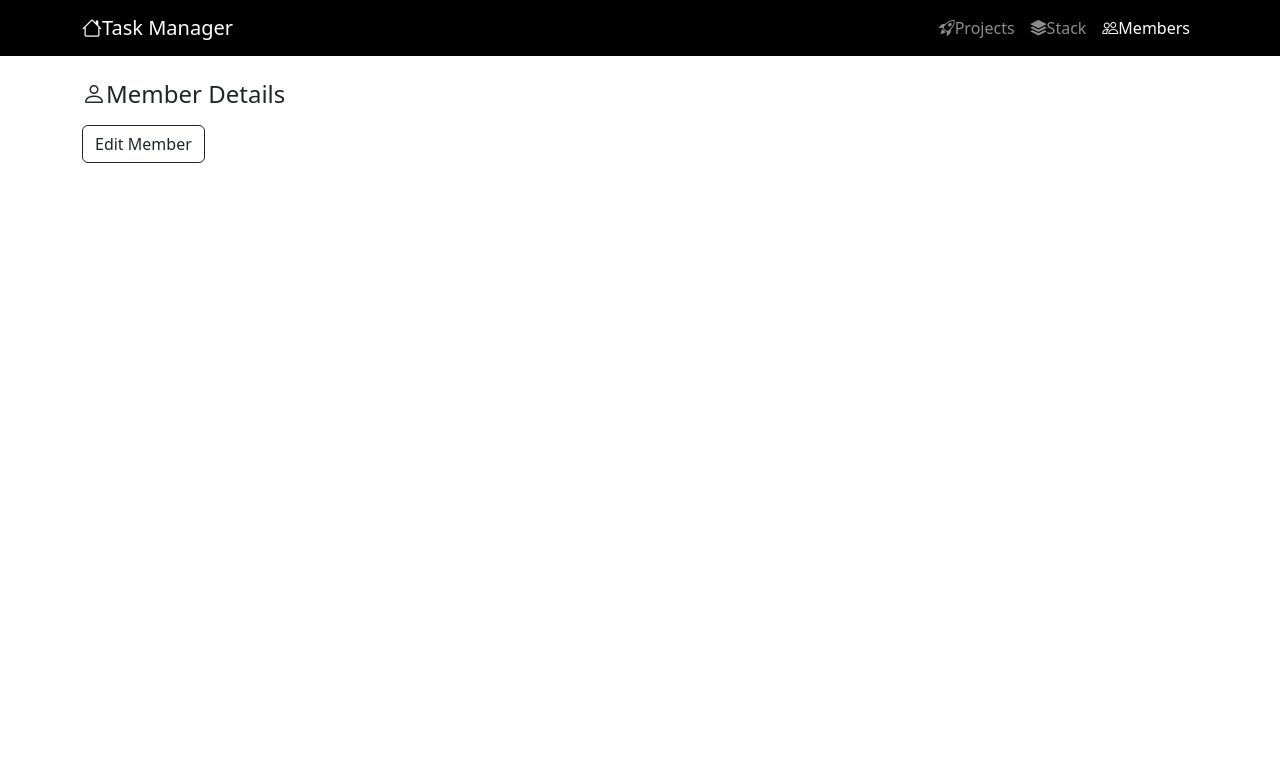
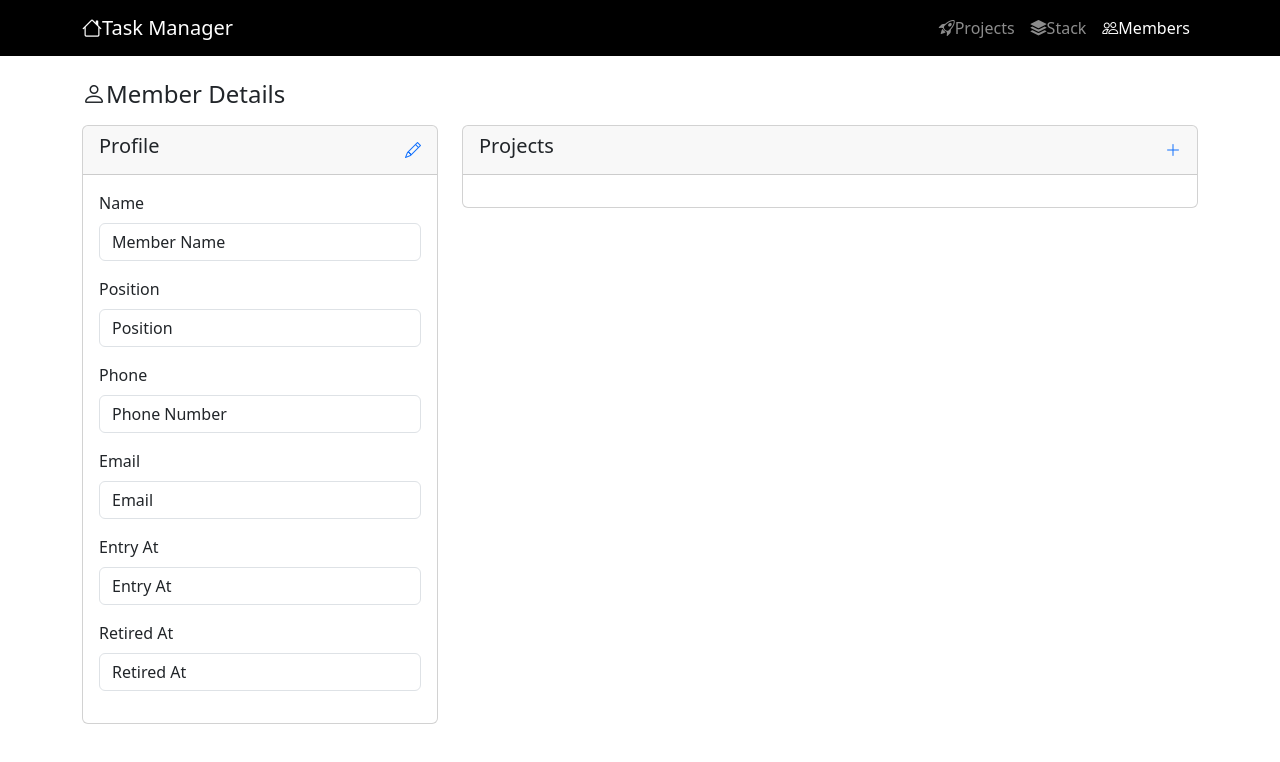
Before and after one commit to AungNyanHtet18/Task-Management, a React (Vite) app: page /member/details/1 in a window 1280 px wide. Shown: the top 762 px of the page. Built offline with nearby package versions, Linux system fonts and the light colour scheme.

Commit message:
adding member detail

```diff
--- a/src/pages/member/member-detail.tsx
+++ b/src/pages/member/member-detail.tsx
@@ -1,6 +1,8 @@
 import { Link, useParams } from "react-router";
 import Page from "../../ui/page";
 import { useEffect } from "react";
+import Card from "../../ui/card";
+import { FormGroup } from "../../ui/form-group";
 
 export default function MemberDetails() {
 
@@ -12,12 +14,68 @@ export default function MemberDetails() {
 
      return (
         <Page title="Member Details" icon="bi-person">
-            <div>
-                <Link to={`/member/edit?id=${params.id}`} className="btn btn-outline-dark">
-                    Edit Member
-                </Link>
+            <div className="row">
 
+                <div className="col-4">
+                    <Card title="Profile" action = {
+                         <Link to={`/member/edit?id=${params.id}`}>
+                               <i className="bi-pencil"></i>
+                         </Link>
+                     }>
+
+                       <Profile/>
+
+                    </Card>
+                </div>
+
+                <div className="col">
+                    <Card title="Projects" action= {
+                        <Link to={''} >
+                            <i className="bi-plus-lg"></i>
+                        </Link>
+                    }>
+                        <Projects/>
+                    </Card>
+                </div>
             </div>
         </Page>
      )
 }
+
+function Profile() {
+     return (
+        <section>
+            <FormGroup label="Name" className="mb-3">
+                <span className="form-control">Member Name</span>
+            </FormGroup>
+
+            <FormGroup label="Position" className="mb-3">
+                <span className="form-control">Position</span>
+            </FormGroup>
+
+            <FormGroup label="Phone" className="mb-3">
+                <span className="form-control">Phone Number</span>
+            </FormGroup>
+
+            <FormGroup label="Email" className="mb-3">
+                <span className="form-control">Email</span>
+            </FormGroup>
+
+            <FormGroup label="Entry At" className="mb-3">
+                <span className="form-control">Entry At</span>
+            </FormGroup>
+
+            <FormGroup label="Retired At" className="mb-3">
+                <span className="form-control">Retired At</span>
+            </FormGroup>
+        </section>
+     )
+}
+
+function Projects() {
+    return (
+        <section>
+
+        </section>
+    )
+}
--- a/src/pages/member/member-edit.tsx
+++ b/src/pages/member/member-edit.tsx
@@ -18,7 +18,6 @@ export default function MemberEdit() {
 
             const result = await findMemberEditForm(id)
              reset(result)// when returning member information, it must add to the register: MemberEditForm  and reset
-
         }
 
         if(queryParams) {
@@ -32,7 +31,6 @@ export default function MemberEdit() {
     }, [queryParams,reset])  //adding reset
 
    async function saveMember(form: MemberEditForm) {
-
         const id = queryParams.get('id')
         const result = id ? await updateMember(id, form) : await createMember(form)
         navigate(`/member/details/${result}`)
--- /dev/null
+++ b/src/ui/card.tsx
@@ -0,0 +1,22 @@
+export default function Card({title, children, action} : CardModel) {
+
+    return (
+        <div className="card">
+            <div className="card-header d-flex justify-content-between align-items-center">
+                <h5 className="card-title">{title}</h5>
+                {action}
+            </div>
+
+            <div className="card-body">
+                {children}
+            </div>
+        </div>
+    )
+}
+
+
+type CardModel = {
+     title: string
+     action?: React.ReactNode
+     children?: React.ReactNode
+}
```
Also changed, not shown: src/model/output/member-details.ts (added, +20 -0 lines).
